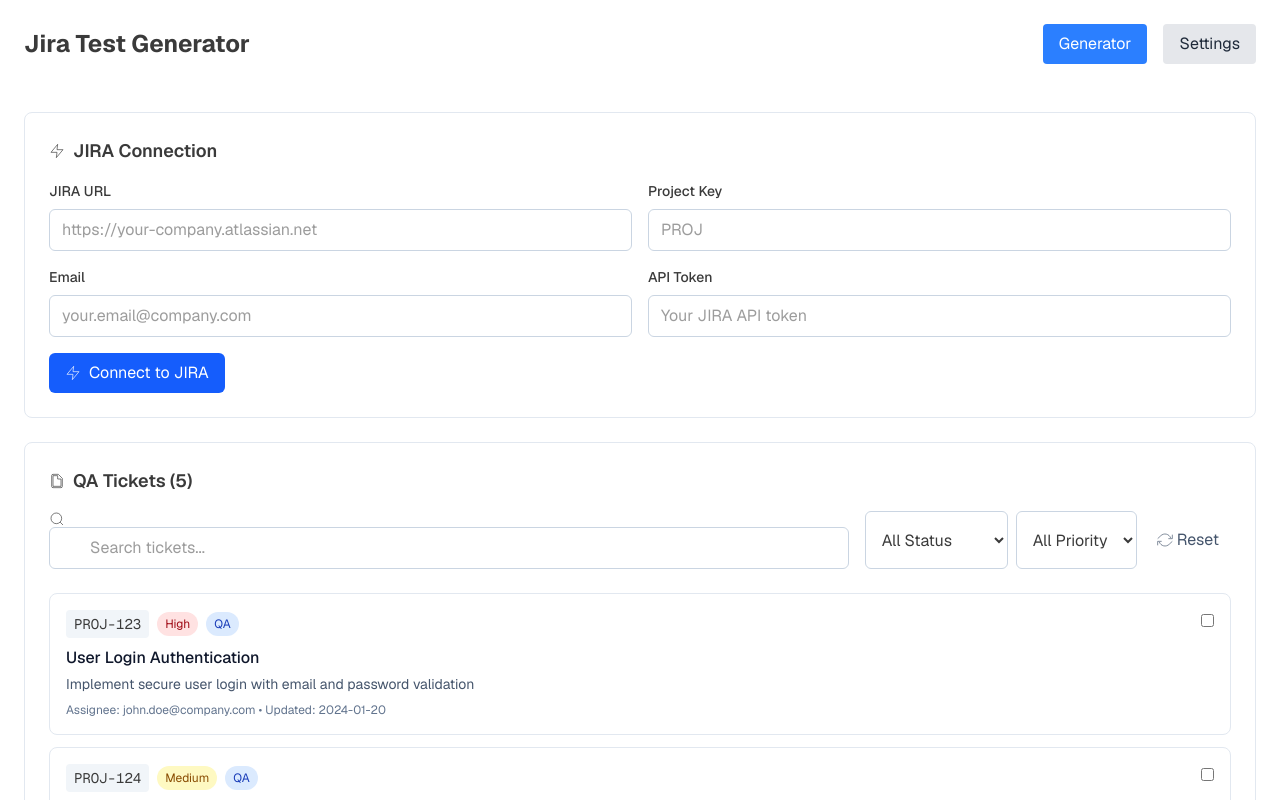
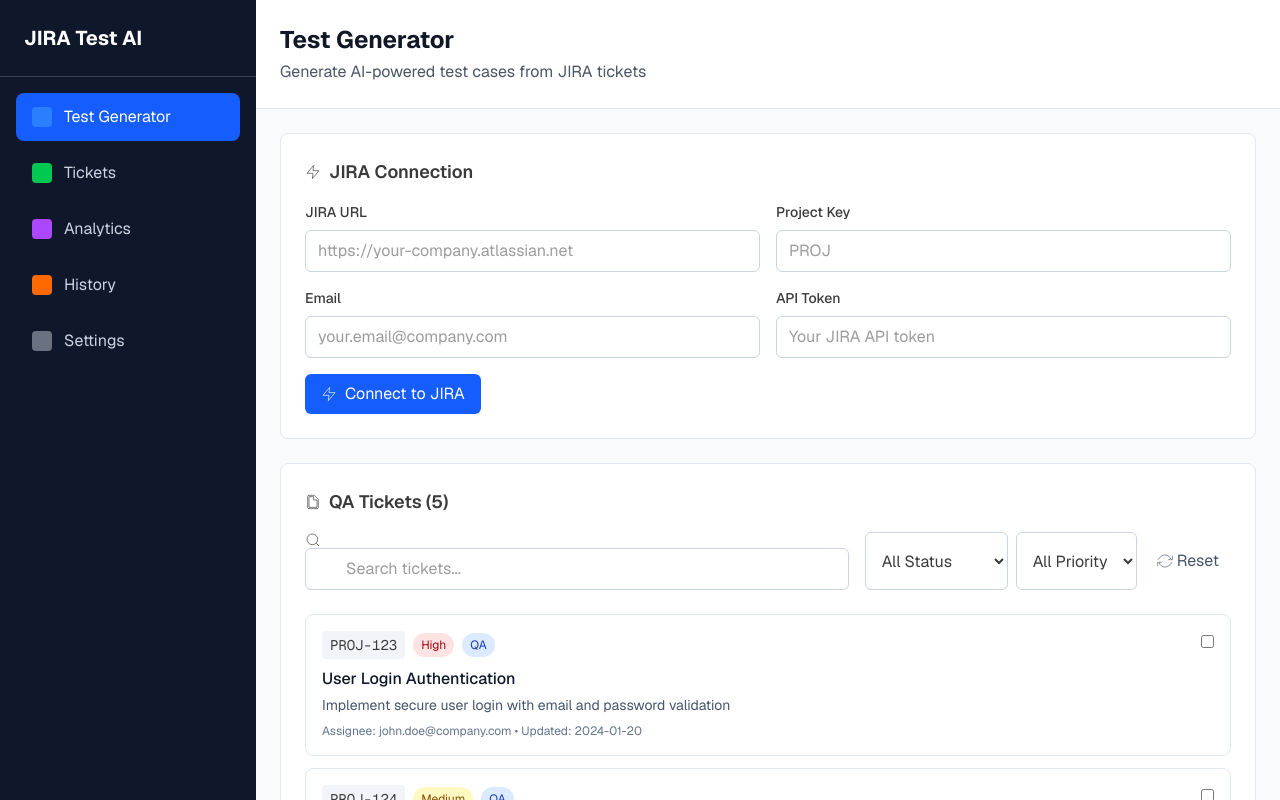
Before and after one commit to SushmaUTD/QA-Agent, a Next.js app: page / in a window 1280 px wide. Shown: the top 800 px of the page. Built offline with nearby package versions, Linux system fonts and the light colour scheme.

Commit message:
feat: restore left sidebar navigation
Add back sidebar with Test Generator, Tickets, Analytics, History, Settings.

#VERCEL_SKIP

Co-authored-by: null <23019357+SushmaUTD@users.noreply.github.com>

```diff
--- a/app/page.tsx
+++ b/app/page.tsx
@@ -734,31 +734,110 @@ declare global {
   }
 
   return (
-    <div className="flex flex-col min-h-screen">
-      <div className="bg-white p-6">
+    <div className="flex min-h-screen bg-gray-50">
+      <div className="w-64 bg-slate-900 text-white flex flex-col">
+        <div className="p-6 border-b border-slate-700">
+          <h1 className="text-xl font-bold">JIRA Test AI</h1>
+        </div>
+
+        <nav className="flex-1 p-4">
+          <div className="space-y-2">
+            <button
+              onClick={() => setActiveView("generator")}
+              className={`w-full text-left px-4 py-3 rounded-lg transition-colors ${
+                activeView === "generator"
+                  ? "bg-blue-600 text-white"
+                  : "text-slate-300 hover:bg-slate-800 hover:text-white"
+              }`}
+            >
+              <div className="flex items-center gap-3">
+                <div className="w-5 h-5 bg-blue-500 rounded"></div>
+                Test Generator
+              </div>
+            </button>
+
+            <button
+              onClick={() => setActiveView("tickets")}
+              className={`w-full text-left px-4 py-3 rounded-lg transition-colors ${
+                activeView === "tickets"
+                  ? "bg-blue-600 text-white"
+                  : "text-slate-300 hover:bg-slate-800 hover:text-white"
+              }`}
+            >
+              <div className="flex items-center gap-3">
+                <div className="w-5 h-5 bg-green-500 rounded"></div>
+                Tickets
+              </div>
+            </button>
+
+            <button
+              onClick={() => setActiveView("analytics")}
+              className={`w-full text-left px-4 py-3 rounded-lg transition-colors ${
+                activeView === "analytics"
+                  ? "bg-blue-600 text-white"
+                  : "text-slate-300 hover:bg-slate-800 hover:text-white"
+              }`}
+            >
+              <div className="flex items-center gap-3">
+                <div className="w-5 h-5 bg-purple-500 rounded"></div>
+                Analytics
+              </div>
+            </button>
+
+            <button
+              onClick={() => setActiveView("history")}
+              className={`w-full text-left px-4 py-3 rounded-lg transition-colors ${
+                activeView === "history"
+                  ? "bg-blue-600 text-white"
+                  : "text-slate-300 hover:bg-slate-800 hover:text-white"
+              }`}
+            >
+              <div className="flex items-center gap-3">
+                <div className="w-5 h-5 bg-orange-500 rounded"></div>
+                History
+              </div>
+            </button>
+
+            <button
+              onClick={() => setActiveView("settings")}
+              className={`w-full text-left px-4 py-3 rounded-lg transition-colors ${
+                activeView === "settings"
+                  ? "bg-blue-600 text-white"
+                  : "text-slate-300 hover:bg-slate-800 hover:text-white"
+              }`}
+            >
+              <div className="flex items-center gap-3">
+                <div className="w-5 h-5 bg-gray-500 rounded"></div>
+                Settings
+              </div>
+            </button>
+          </div>
+        </nav>
+      </div>
+
+      <div className="flex-1 flex flex-col">
+        <div className="bg-white border-b border-gray-200 p-6">
           <div className="flex justify-between items-center">
-          <h1 className="text-2xl font-bold">Jira Test Generator</h1>
-          <div className="flex gap-4">
-            <button
-              className={`${
-                activeView === "generator" ? "bg-blue-500 text-white" : "bg-gray-200 text-gray-800"
-              } px-4 py-2 rounded`}
-              onClick={() => setActiveView("generator")}
-            >
-              Generator
-            </button>
-            <button
-              className={`${
-                activeView === "settings" ? "bg-blue-500 text-white" : "bg-gray-200 text-gray-800"
-              } px-4 py-2 rounded`}
-              onClick={() => setActiveView("settings")}
-            >
-              Settings
-            </button>
+            <div>
+              <h2 className="text-2xl font-bold text-gray-900">
+                {activeView === "generator" && "Test Generator"}
+                {activeView === "tickets" && "JIRA Tickets"}
+                {activeView === "analytics" && "Analytics & Results"}
+                {activeView === "history" && "Generation History"}
+                {activeView === "settings" && "Application Settings"}
+              </h2>
+              <p className="text-gray-600 mt-1">
+                {activeView === "generator" && "Generate AI-powered test cases from JIRA tickets"}
+                {activeView === "tickets" && "View and filter JIRA tickets in QA status"}
+                {activeView === "analytics" && "View test case analytics and export options"}
+                {activeView === "history" && "View previous test generation sessions"}
+                {activeView === "settings" && "Configure application settings for test generation"}
+              </p>
             </div>
           </div>
         </div>
-      <main className="flex-1 p-6">
+
+        <div className="flex-1 p-6">
           {activeView === "generator" && (
             <div className="space-y-6">
               {/* JIRA Connection Section */}
@@ -1174,8 +1253,8 @@ declare global {
                       <span className="font-medium">Configuration Usage</span>
                     </div>
                     <p className="text-blue-700 mt-1">
-                    These settings will be used in the exported Selenium and Cypress test code to make them ready-to-run
-                    for your specific application.
+                      These settings will be used in the exported Selenium and Cypress test code to make them
+                      ready-to-run for your specific application.
                     </p>
                   </div>
                 </div>
@@ -1212,7 +1291,8 @@ declare global {
               </div>
             </div>
           )}
-      </main>
+        </div>
+      </div>
     </div>
   )
 }
```
Lines whose indentation alone changed are shown as unchanged.
